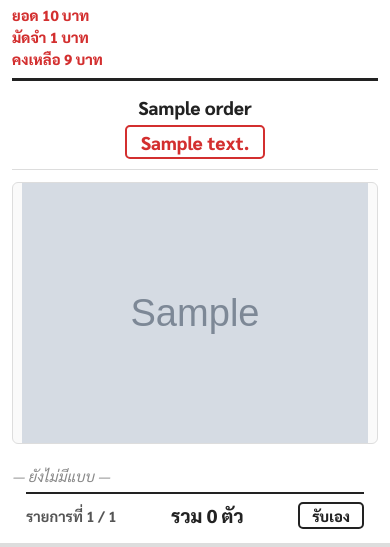
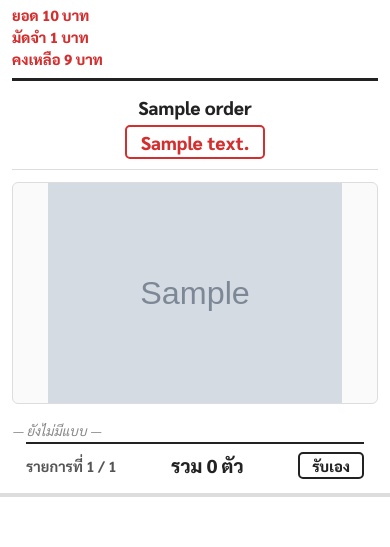
Before and after one commit to zoftdown/Claude-201-Order-V1, a Django app: page /1/print/ in a window 390 px wide. Shown: the part 297-844 px from the top of the page. Run offline with Django 5.2, Linux system fonts and the light colour scheme; a user stored in the database is signed in; tables that the repository leaves empty hold one stand-in row (values such as "Sample post"); grey boxes marked "Sample" are stand-in pictures; data that the repository does not hold is empty.

Commit message:
style(print): tighten variant block spacing so 1 page fits 2-3 variants
Production reported one variant filling an entire A4 page even
though it has only a few size rows. Trim the visual budget without
losing readability at 1-2 m:

- s-qty: 26pt -> 20pt (16-18pt inside 3/4-col grid)
- s-label: 14pt -> 12pt
- size row padding: 3px -> 0 (rely on font line-height alone)
- variant-title: 15pt -> 14pt
- variant-color-line: 14pt -> 12pt
- variant-block padding: 8/12/10 -> 6/10/7

Image budget also shrunk so a side-by-side page is no longer 50%
just for the photo:

- layout-side image min-height: 340 -> 240 px / max-height 460 -> 360
- layout-top image max-height:  280 -> 240 px
- print @media image:           130mm/100mm -> 95mm/80mm
- mobile image:                 220 -> 180 px

Net effect: a 1-variant page now leaves room for 2-3 variants
worth of detail, which is what the floor actually needs.

Co-Authored-By: Claude Opus 4.7 (1M context) <noreply@anthropic.com>

```diff
--- a/templates/orders/order_print.html
+++ b/templates/orders/order_print.html
@@ -190,18 +190,18 @@
             display: flex;
             align-items: center;
             justify-content: center;
-            min-height: 340px;
+            min-height: 240px;
         }
         .layout-side .item-image-block img {
             max-width: 100%;
-            max-height: 460px;
+            max-height: 360px;
             object-fit: contain;
         }
         .layout-side .variants-stack {
             flex: 1;
             display: flex;
             flex-direction: column;
-            gap: 12px;
+            gap: 8px;
         }
 
         /* Image top + variants grid below (3-4 variants, OR first page of 5+) */
@@ -286,43 +286,47 @@
             display: flex;
             justify-content: space-between;
             align-items: baseline;
-            padding: 3px 2px;
+            padding: 0 2px;
             border-bottom: 1px dotted #bbb;
+            line-height: 1.15;
         }
         .variant-sizes-vertical li:last-child { border-bottom: none; }
         .variant-sizes-vertical .s-label {
-            font-size: 14pt;
+            font-size: 12pt;
             font-weight: 800;
             color: #333;
         }
         .variant-sizes-vertical .s-qty {
-            font-size: 26pt;
+            font-size: 20pt;
             font-weight: 900;
             color: #111;
-            line-height: 1;
+            line-height: 1.05;
         }
         .variant-no-sizes {
-            font-size: 11pt;
+            font-size: 10pt;
             color: #888;
             font-style: italic;
-            padding: 8px 0;
+            padding: 4px 0;
         }
         .variant-total {
-            margin-top: 6px;
+            margin-top: 3px;
             text-align: right;
-            font-size: 12pt;
+            font-size: 11pt;
             font-weight: 800;
             color: #444;
             border-top: 1px solid #ccc;
-            padding-top: 4px;
+            padding-top: 2px;
         }
 
         /* Tighten variant block when packed into a grid (3-4 col) */
         .variants-grid.cols-3 .variant-title,
-        .variants-grid.cols-4 .variant-title { font-size: 13pt; }
+        .variants-grid.cols-4 .variant-title { font-size: 12pt; }
         .variants-grid.cols-3 .variant-color-line,
-        .variants-grid.cols-4 .variant-color-line { font-size: 12pt; }
-        .variants-grid.cols-4 .variant-sizes-vertical .s-qty { font-size: 22pt; }
+        .variants-grid.cols-4 .variant-color-line { font-size: 11pt; }
+        .variants-grid.cols-3 .variant-sizes-vertical .s-qty { font-size: 18pt; }
+        .variants-grid.cols-4 .variant-sizes-vertical .s-qty { font-size: 16pt; }
+        .variants-grid.cols-3 .variant-sizes-vertical .s-label,
+        .variants-grid.cols-4 .variant-sizes-vertical .s-label { font-size: 11pt; }
 
         /* ===== Page Footer (totals + delivery) ===== */
         .page-footer {
@@ -396,15 +400,15 @@
             .price-line { font-size: 11pt; }
             .shirt-name { font-size: 14pt; }
             .layout-side .body-grid { flex-direction: column; }
-            .layout-side .item-image-block { flex: none; min-height: 220px; }
-            .layout-side .item-image-block img { max-height: 260px; }
+            .layout-side .item-image-block { flex: none; min-height: 180px; }
+            .layout-side .item-image-block img { max-height: 220px; }
             .layout-top .item-image-block,
-            .layout-top .item-image-block img { max-height: 220px; }
+            .layout-top .item-image-block img { max-height: 180px; }
             .variants-grid.cols-3,
             .variants-grid.cols-4 { grid-template-columns: repeat(2, 1fr); }
             .variants-grid.cols-3 .variant-title,
-            .variants-grid.cols-4 .variant-title { font-size: 14pt; }
-            .variants-grid.cols-4 .variant-sizes-vertical .s-qty { font-size: 22pt; }
+            .variants-grid.cols-4 .variant-title { font-size: 13pt; }
+            .variants-grid.cols-4 .variant-sizes-vertical .s-qty { font-size: 18pt; }
             .print-controls {
                 position: sticky;
                 top: 0;
```
Also changed, not shown: other parts of templates/orders/order_print.html (+15 -15 lines).
